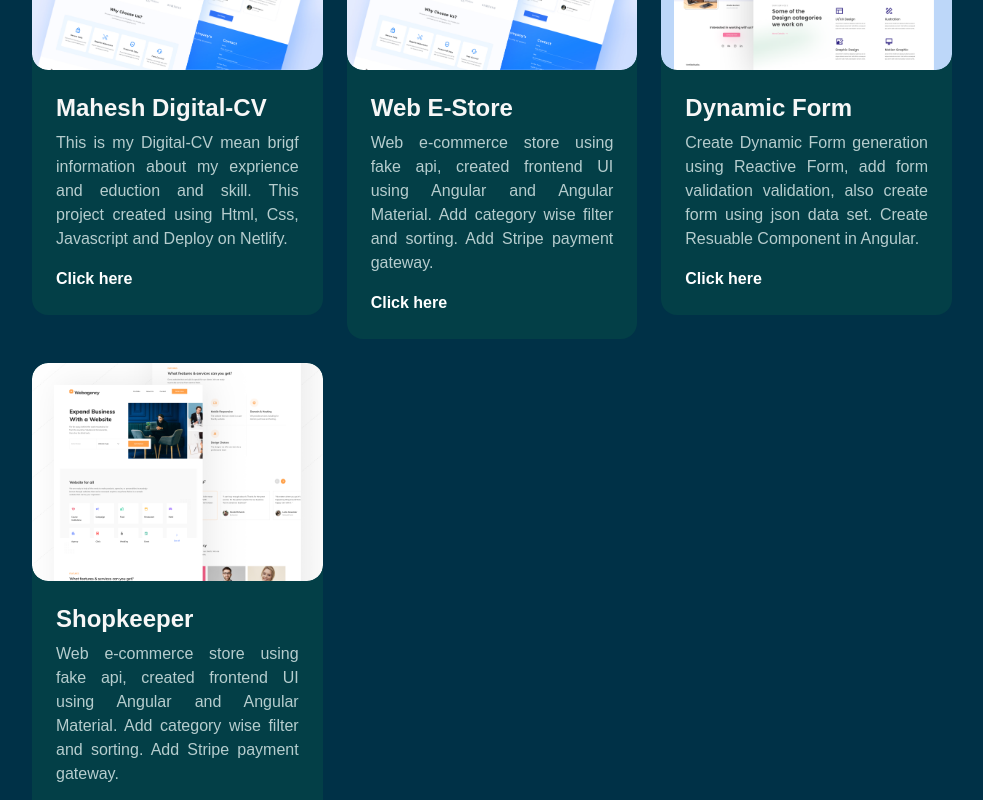
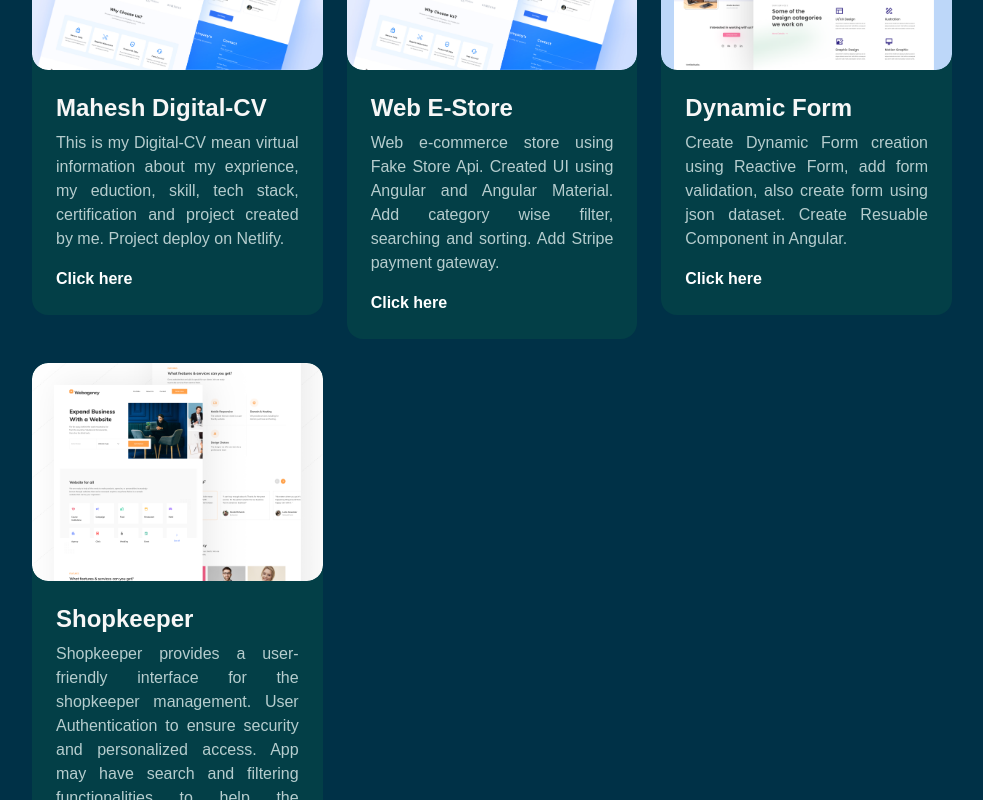
Before and after one commit to mPrograms-mg/Personal-Portfolio, an Angular app: page / in a window 1280 px wide. Shown: the part 2680-3480 px from the top of the page, without its empty margins (268-1251 px from the left). Built offline with nearby package versions, Linux system fonts and the light colour scheme; a web font is replaced by a local one.

Commit message:
update skill

```diff
--- a/src/app/app.component.html
+++ b/src/app/app.component.html
@@ -336,9 +336,8 @@
             <div class="card-custom-content p-4">
               <h4>Mahesh Digital-CV</h4>
               <p class="text">
-                This is my Digital-CV mean brigf information about my exprience
-                and eduction and skill. This project created using Html, Css,
-                Javascript and Deploy on Netlify.
+                This is my Digital-CV mean virtual information about my exprience, my eduction, skill, tech stack,
+                certification and project created by me. Project deploy on Netlify.
               </p>
               <a href="https://maheshk-cv.netlify.app/" target="_blank" class="link-custom">Click here</a>
             </div>
@@ -352,8 +351,8 @@
             <div class="card-custom-content p-4">
               <h4>Web E-Store</h4>
               <p class="text">
-                Web e-commerce store using fake api, created frontend UI using
-                Angular and Angular Material. Add category wise filter and
+                Web e-commerce store using Fake Store Api. Created UI using
+                Angular and Angular Material. Add category wise filter, searching and
                 sorting. Add Stripe payment gateway.
               </p>
               <a href="#" class="link-custom" target="_blank">Click here</a>
@@ -368,9 +367,8 @@
             <div class="card-custom-content p-4">
               <h4>Dynamic Form</h4>
               <p class="text">
-                Create Dynamic Form generation using Reactive Form, add form
-                validation validation, also create form using json data set.
-                Create Resuable Component in Angular.
+                Create Dynamic Form creation using Reactive Form, add form
+                validation, also create form using json dataset. Create Resuable Component in Angular.
               </p>
               <a href="#" class="link-custom" target="_blank">Click here</a>
             </div>
@@ -384,9 +382,9 @@
             <div class="card-custom-content p-4">
               <h4>Shopkeeper</h4>
               <p class="text">
-                Web e-commerce store using fake api, created frontend UI using
-                Angular and Angular Material. Add category wise filter and
-                sorting. Add Stripe payment gateway.
+                Shopkeeper provides a user-friendly interface for the shopkeeper management. User
+                Authentication to ensure security and personalized access. App may have search and filtering
+                functionalities to help the shopkeeper.
               </p>
               <a href="#" class="link-custom" target="_blank">Click here</a>
             </div>
```
